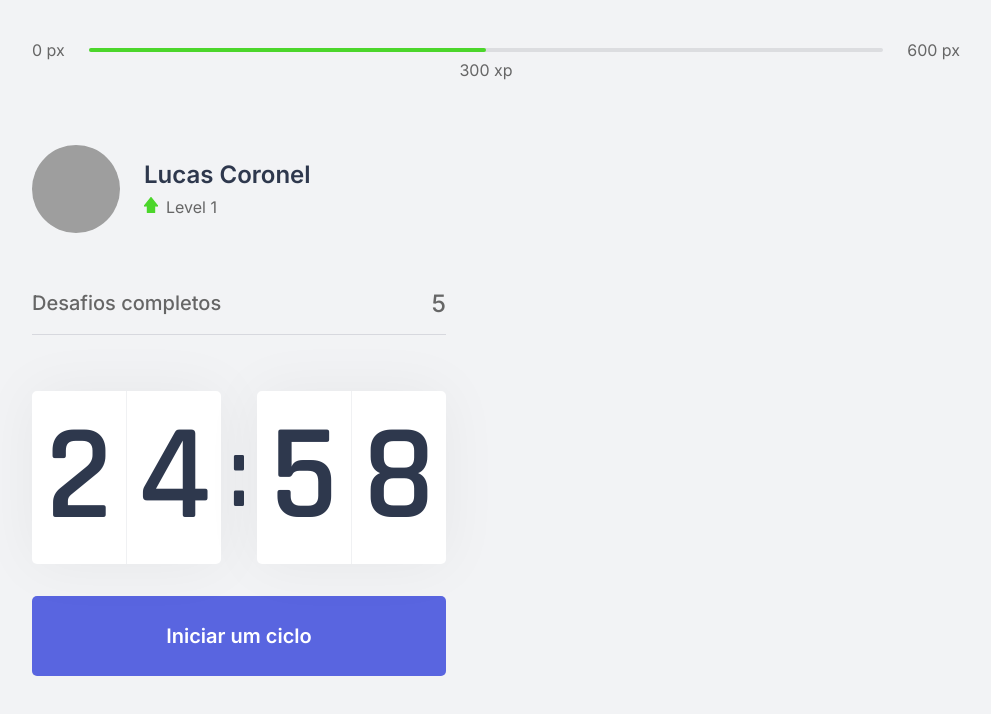
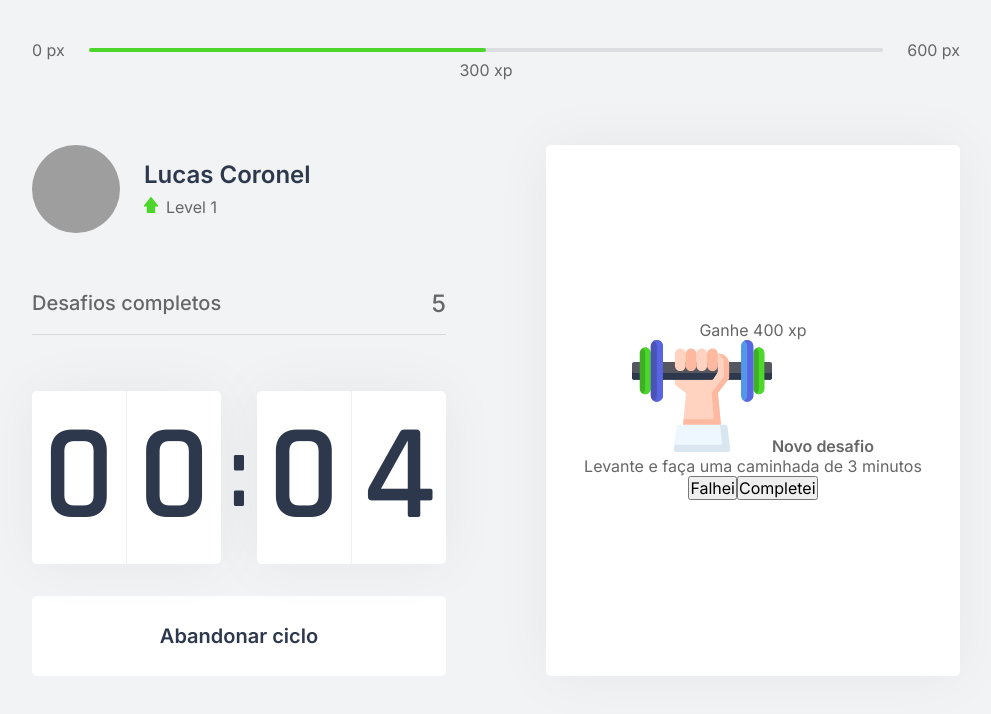
Before and after one commit to lccoronel/NLW4, a Next.js app: page / in a window 1280 px wide. Both pictures are taken after a click on the button "Iniciar um ciclo". Shown: the top 714 px of the page, without its empty margins (144-1135 px from the left). Built offline with nearby package versions, Linux system fonts and the light colour scheme; grey boxes are pictures that could not be loaded.

Commit message:
dev: challengeBox

```diff
--- /dev/null
+++ b/src/components/ChallengeBox.tsx
@@ -0,0 +1,44 @@
+import styles from '../styles/components/ChallengeBox.module.css';
+
+export function ChallengBox() {
+  const hasActiveChallenge = true;
+
+  return (
+    <div className={styles.challengeBoxContainer}>
+      {hasActiveChallenge ? (
+        <div className={styles.challengeActive}>
+          <header>Ganhe 400 xp</header>
+
+          <main>
+            <img src="icons/body.svg" />
+            <strong>Novo desafio</strong>
+            <p>Levante e faça uma caminhada de 3 minutos</p>
+          </main>
+
+          <footer>
+            <button
+              type="button"
+              className={styles.challengeFailedButton}
+            >
+              Falhei
+            </button>
+            <button
+              type="button"
+              className={styles.challengeSuccededButton}
+            >
+              Completei
+            </button>
+          </footer>
+        </div>
+      ) : (
+        <div className={styles.challengeNotActive}>
+          <strong>Inicie um ciclo para receber desafios a serem completados</strong>
+          <p>
+            <img src="icons/level-up.svg" alt="Level up" />
+            Avance de level completando desafios.
+          </p>
+        </div>
+      )}
+    </div>
+  )
+}
--- a/src/components/Countdown.tsx
+++ b/src/components/Countdown.tsx
@@ -1,9 +1,13 @@
 import { useEffect, useState } from 'react';
+
 import styles from '../styles/components/Countdown.module.css';
 
+let countDownTimeout: NodeJS.Timeout;
+
 export function Countdown() {
-  const [time, setTime] = useState(25 * 60);
-  const [active, setActive] = useState(false);
+  const [time, setTime] = useState(0.1 * 60);
+  const [isActive, setisActive] = useState(false);
+  const [hasFinished, setHasFinished] = useState(false);
 
   const minutes = Math.floor(time / 60);
   const seconds = time % 60;
@@ -12,14 +16,23 @@ export function Countdown() {
   const [secondLeft, secondRight] = String(seconds).padStart(2, '0').split('');
 
   function startCountdown() {
-    setActive(true);
+    setisActive(true);
   };
 
+  function resetCaountdown() {
+    clearTimeout(countDownTimeout);
+    setisActive(false);
+    setTime(0.1 * 60);
+  }
+
   useEffect(() => {
-    if (active && time > 0) {
-      setTimeout(() => setTime(time - 1), 1000);
+    if (isActive && time > 0) {
+      countDownTimeout = setTimeout(() => setTime(time - 1), 1000);
+    } else if (isActive && time === 0) {
+      setHasFinished(true);
+      setisActive(false);
     }
-  }, [active, time]);
+  }, [isActive, time]);
 
   return (
     <div>
@@ -35,9 +48,30 @@ export function Countdown() {
         </div>
       </div>
 
-      <button type="button" className={styles.countdownButton} onClick={startCountdown}>
-        Iniciar um ciclo
-      </button>
+      {hasFinished ? (
+         <button
+          disabled
+          className={styles.countdownButton}
+        >
+          Ciclo encerrado
+        </button>
+      ) : (
+        <>
+          {isActive ? (
+            <button
+              type="button"
+              className={`${styles.countdownButton} ${styles.countdownButtonActive}`}
+              onClick={resetCaountdown}
+            >
+              Abandonar ciclo
+            </button>
+          ) : (
+            <button type="button" className={styles.countdownButton} onClick={startCountdown}>
+              Iniciar um ciclo
+            </button>
+          )}
+        </>
+      )}
     </div>
   )
 }
--- a/src/pages/index.tsx
+++ b/src/pages/index.tsx
@@ -1,5 +1,6 @@
 import Head from 'next/head';
 
+import { ChallengBox } from '../components/ChallengeBox';
 import { CompleteChallenges } from '../components/CompleteChallenges';
 import { Countdown } from '../components/Countdown';
 import ExperienceBar from '../components/ExperienceBar';
@@ -21,7 +22,9 @@ export default function Home() {
           <CompleteChallenges />
           <Countdown />
         </div>
-        <div></div>
+        <div>
+          <ChallengBox />
+        </div>
       </section>
     </div>
   )
--- /dev/null
+++ b/src/styles/components/ChallengeBox.module.css
@@ -0,0 +1,40 @@
+.challengeBoxContainer {
+  height: 100%;
+
+  background: var(--white);
+  border-radius: 5px;
+  box-shadow: 0 0 60px rgba(0, 0, 0, 0.05);
+  padding: 1.5rem;
+
+  display: flex;
+  flex-direction: column;
+  align-items: center;
+  justify-content: center;
+
+  text-align: center;
+}
+
+.challengeNotActive {
+  display: flex;
+  flex-direction: column;
+  align-items: center;
+}
+
+.challengeNotActive strong {
+  font-size: 1.5rem;
+  font-weight: 500;
+  line-height: 1.4;
+}
+
+.challengeNotActive p {
+  display: flex;
+  flex-direction: column;
+  align-items: center;
+  line-height: 1.4;
+  max-width: 70%;
+  margin-top: 3rem;
+}
+
+.challengeNotActive p img {
+  margin-bottom: 1rem;
+}
--- a/src/styles/components/Countdown.module.css
+++ b/src/styles/components/Countdown.module.css
@@ -51,6 +51,23 @@
   transition: background-color 0.2s;
 }
 
-.countdownButton:hover {
+.countdownButton:not(:disabled):hover {
   background: var(--blue-dark);
 }
+
+.countdownButtonActive {
+  background: var(--white);
+  color: var(--title);
+}
+
+.countdownButtonActive:not(:disabled):hover {
+  background: var(--red);
+  color: var(--white);
+}
+
+.countdownButton:disabled {
+  background: var(--white);
+  color: var(--text);
+  cursor: not-allowed;
+  border-bottom: 5px solid var(--green);
+}
```
